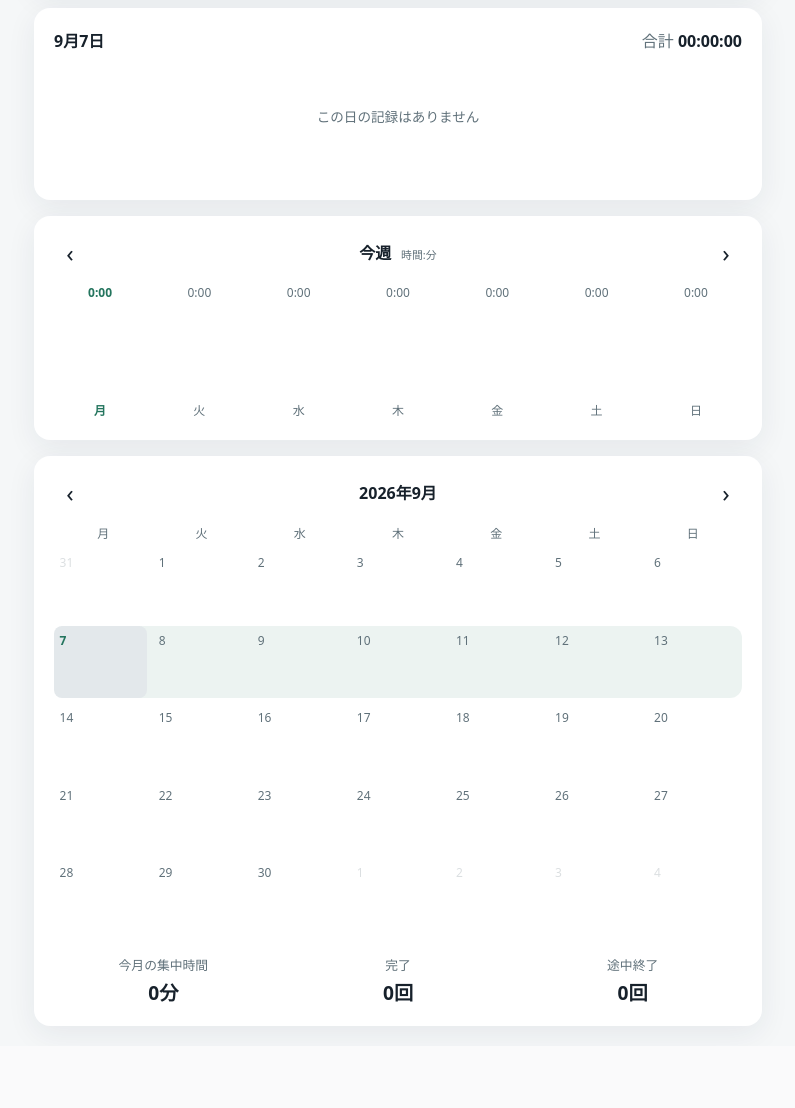
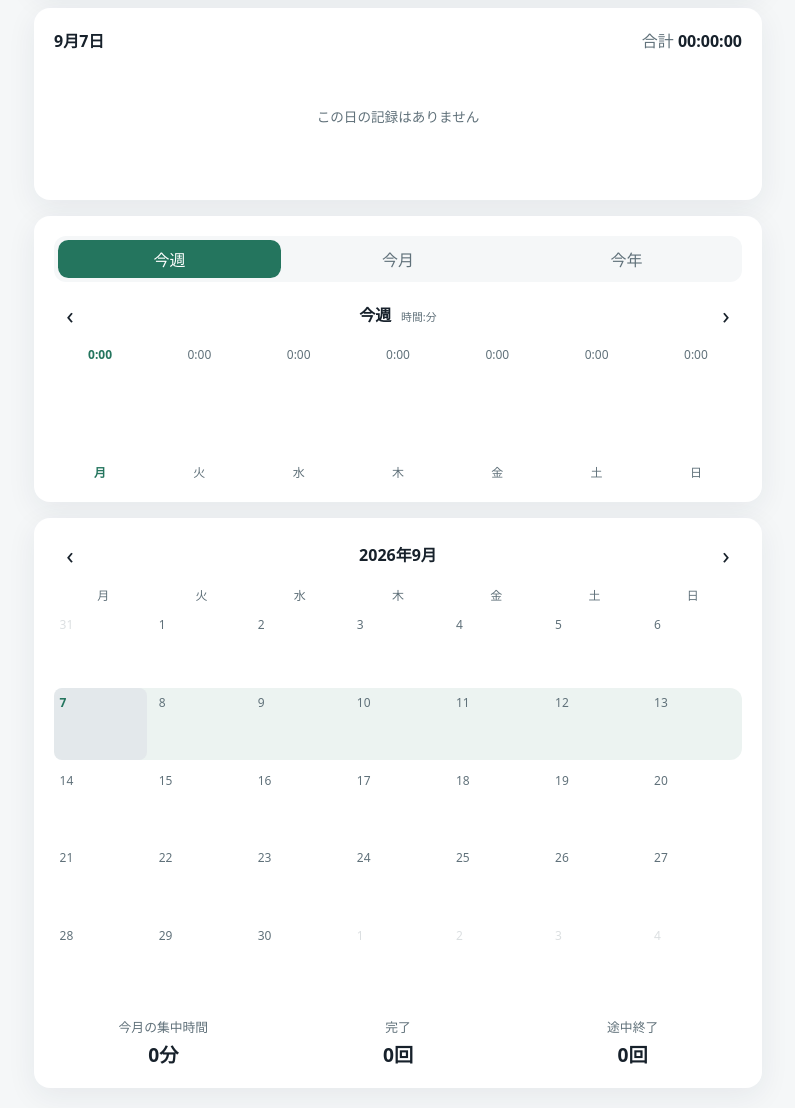
Before and after one commit to shogogoto/web-timer, a FastAPI app: page / in a window 1280 px wide. Shown: the part 644-1752 px from the top of the page, without its empty margins (242-1037 px from the left). Before the commit the page ends 1680 px from the top, so only its background shows below. Run offline with FastAPI, Linux system fonts and the light colour scheme; the visitor is signed in with stand-in values (Sample User, id 1); tables that the repository leaves empty hold one stand-in row (values such as "Sample post").

Commit message:
Improve timer focus pressure and activity charts

```diff
--- a/app/main.py
+++ b/app/main.py
@@ -248,16 +248,21 @@ def activity_summary(
     month_start = (target_month or today).replace(day=1)
     next_month = (month_start + timedelta(days=32)).replace(day=1)
     previous_month = (month_start - timedelta(days=1)).replace(day=1)
+    year_start = month_start.replace(month=1)
+    next_year = year_start.replace(year=year_start.year + 1)
     today_start_utc = datetime.combine(today, datetime.min.time(), TZ).astimezone(timezone.utc)
     today_end_utc = datetime.combine(today + timedelta(days=1), datetime.min.time(), TZ).astimezone(timezone.utc)
     week_start_utc = datetime.combine(week_start, datetime.min.time(), TZ).astimezone(timezone.utc)
     week_end_utc = datetime.combine(week_start + timedelta(days=7), datetime.min.time(), TZ).astimezone(timezone.utc)
     month_start_utc = datetime.combine(month_start, datetime.min.time(), TZ).astimezone(timezone.utc)
     month_end_utc = datetime.combine(next_month, datetime.min.time(), TZ).astimezone(timezone.utc)
+    year_start_utc = datetime.combine(year_start, datetime.min.time(), TZ).astimezone(timezone.utc)
+    year_end_utc = datetime.combine(next_year, datetime.min.time(), TZ).astimezone(timezone.utc)
     ranges = sorted([
         (today_start_utc, today_end_utc),
         (week_start_utc, week_end_utc),
         (month_start_utc, month_end_utc),
+        (year_start_utc, year_end_utc),
     ])
     merged_ranges: list[tuple[datetime, datetime]] = []
     for range_start, range_end in ranges:
@@ -406,6 +411,32 @@ def activity_summary(
         } for day in dates])
 
     month_seconds = sum(seconds for day, seconds in daily_seconds.items() if day.month == month_start.month and day.year == month_start.year)
+    month_week_bars = []
+    month_week_totals = []
+    for dates in calendar.Calendar(firstweekday=0).monthdatescalendar(month_start.year, month_start.month):
+        in_month = [day for day in dates if day.month == month_start.month]
+        seconds = sum(daily_seconds.get(day, 0) for day in in_month)
+        month_week_totals.append((in_month, seconds))
+    month_week_max = max((seconds for _, seconds in month_week_totals), default=0)
+    for index, (dates, seconds) in enumerate(month_week_totals, start=1):
+        month_week_bars.append({
+            "label": f"{index}週",
+            "duration": format_hours_colon_minutes(seconds),
+            "duration_long": format_hours_minutes(seconds),
+            "percent": round(seconds / month_week_max * 100) if month_week_max else 0,
+            "range": f"{dates[0].month}/{dates[0].day}〜{dates[-1].month}/{dates[-1].day}",
+        })
+    year_month_totals = [
+        sum(seconds for day, seconds in daily_seconds.items() if day.year == year_start.year and day.month == month)
+        for month in range(1, 13)
+    ]
+    year_month_max = max(year_month_totals, default=0)
+    year_month_bars = [{
+        "label": f"{month}月",
+        "duration": format_hours_colon_minutes(seconds),
+        "duration_long": format_hours_minutes(seconds),
+        "percent": round(seconds / year_month_max * 100) if year_month_max else 0,
+    } for month, seconds in enumerate(year_month_totals, start=1)]
     month_prefix = f"{month_start.year:04d}-{month_start.month:02d}-"
     month_completed = sum(detail["completed"] for date, detail in daily_details.items() if date.startswith(month_prefix))
     month_stopped = sum(detail["stopped"] for date, detail in daily_details.items() if date.startswith(month_prefix))
@@ -457,6 +488,9 @@ def activity_summary(
         "next_month": next_month.strftime("%Y-%m"),
         "month_seconds": month_seconds,
         "month_minutes": month_seconds // 60,
+        "month_week_bars": month_week_bars,
+        "year_label": f"{year_start.year}年",
+        "year_month_bars": year_month_bars,
         "month_completed": month_completed,
         "month_stopped": month_stopped,
         "month_weeks": month_weeks,
--- a/app/static/app.js
+++ b/app/static/app.js
@@ -132,7 +132,7 @@ function studyTimer(initial, defaultSeconds, activityDetails, todayDate) {
     async handleTimerHotkey(event) {
       if (event.repeat || event.ctrlKey || event.altKey || event.metaKey || event.shiftKey) return;
       const toggleKey = event.key === ' ' || event.key === 'Enter';
-      const finishKey = event.key === 'Escape';
+      const finishKey = event.key === 'End';
       if (!toggleKey && !finishKey) return;
       const target = event.target;
       if (toggleKey && target instanceof Element && (target.isContentEditable || target.closest('input, textarea, select, button, a'))) return;
@@ -163,7 +163,7 @@ function studyTimer(initial, defaultSeconds, activityDetails, todayDate) {
     async setTimer() { try { this.unlockAudio(); await this.askNotification(); const r=await this.request('/api/sessions',{planned_seconds:this.selectedSeconds}); this.sessionId=r.id; this.plannedSeconds=this.selectedSeconds; this.remaining=r.remaining; this.phase=r.status; this.runClock(); } catch(e){this.error=e.message} },
     async start() { try { this.unlockAudio(); const r=await this.request(`/api/sessions/${this.sessionId}/start`); this.remaining=r.remaining; this.phase='running'; this.runClock(); } catch(e){this.error=e.message} },
     runClock() { clearInterval(this.interval); this.endAt=Date.now()+this.remaining*1000; this.faviconSignature=null; this.updateFavicon(); this.interval=setInterval(()=>{this.remaining=Math.max(0,Math.ceil((this.endAt-Date.now())/1000)); this.updateFavicon(); if(this.remaining===0)this.finish(true)},250); },
-    async pause() { try { const r=await this.request(`/api/sessions/${this.sessionId}/pause`); clearInterval(this.interval); this.remaining=r.remaining; this.phase='paused'; this.faviconSignature=null; this.updateFavicon(); } catch(e){this.error=e.message} },
+    async pause() { if(!confirm('一時停止中は集中時間に加算されません。タイマーをやり切らず、一時停止しますか？'))return; try { const r=await this.request(`/api/sessions/${this.sessionId}/pause`); clearInterval(this.interval); this.remaining=r.remaining; this.phase='paused'; this.faviconSignature=null; this.updateFavicon(); } catch(e){this.error=e.message} },
     async resume() { try { const r=await this.request(`/api/sessions/${this.sessionId}/resume`); this.remaining=r.remaining; this.phase='running'; this.runClock(); } catch(e){this.error=e.message} },
     async finish(completed) { try { clearInterval(this.interval); if(completed){this.phase='finished'; this.remaining=0; this.faviconSignature=null; this.updateFavicon(); this.ring();} else restoreDefaultFavicon(); await this.request(`/api/sessions/${this.sessionId}/finish`); if(completed) setTimeout(()=>location.reload(),2800); else location.reload(); } catch(e){this.error=e.message} },
     async registerPushWorker() { if(!window.isSecureContext){this.error='バックグラウンド通知を使うにはHTTPSでアクセスしてください'; return;} if('serviceWorker' in navigator && 'PushManager' in window) this.pushRegistration=await navigator.serviceWorker.register('/sw.js'); },
@@ -177,6 +177,7 @@ function activityExplorer(activityDetails, selectedDate) {
   return {
     activityDetails,
     selectedDate,
+    chartRange: 'week',
     selectDate(date, focusDetail = false) {
       this.selectedDate = date;
       if (!focusDetail) return;
--- a/app/static/style.css
+++ b/app/static/style.css
@@ -94,6 +94,7 @@ input, select {
   gap: .6rem;
 }
 .primary { color: var(--primary-text); background: var(--primary); }
+.penalty { color: var(--danger); background: color-mix(in srgb, var(--danger) 12%, transparent); border: 1px solid color-mix(in srgb, var(--danger) 45%, transparent); }
 .big { min-width: 12rem; font-size: 1.3rem; }
 .danger { color: var(--danger); background: none; }
 .error { min-height: 1.5rem; color: var(--danger); }
@@ -143,6 +144,14 @@ input, select {
 .month-heading a, .week-heading a { display: grid; place-items: center; width: 2rem; height: 2rem; color: var(--text); border-radius: 50%; text-decoration: none; font-size: 1.5rem; }
 .month-heading a:hover, .week-heading a:hover { background: var(--control); }
 .week-chart { height: 8.5rem; display: grid; grid-template-columns: repeat(7, 1fr); gap: .45rem; margin-top: 1rem; }
+.range-switch { display: grid; grid-template-columns: repeat(3, 1fr); gap: .35rem; margin-bottom: 1rem; padding: .25rem; background: var(--background); border-radius: .75rem; }
+.range-switch button { padding: .45rem; color: var(--muted); background: transparent; }
+.range-switch button.selected { color: var(--primary-text); background: var(--primary); }
+.period-title { margin: .35rem 0 0; text-align: center; font-size: 1rem; }
+.period-title small { margin-left: .35rem; color: var(--muted); font-size: .68rem; font-weight: 400; }
+.month-period-chart { grid-template-columns: repeat(6, 1fr); }
+.period-chart-scroll { overflow-x: auto; }
+.year-period-chart { min-width: 42rem; grid-template-columns: repeat(12, 1fr); }
 .week-day { min-width: 0; padding: 0; display: grid; grid-template-rows: 1rem 1fr 1.2rem; gap: .25rem; text-align: center; color: var(--muted); background: transparent; border-radius: .35rem; font-size: .75rem; }
 .week-day:hover { filter: none; }
 .week-day.current { color: var(--primary); font-weight: 700; }
--- a/app/templates/timer.html
+++ b/app/templates/timer.html
@@ -19,10 +19,10 @@
       </div>
     </template>
     <template x-if="phase === 'ready'"><button class="primary big" @click="start">開始</button></template>
-    <template x-if="phase === 'running'"><div class="stack"><button class="primary big" @click="pause">一時停止</button><button class="danger" @click="finish(false)">終了</button></div></template>
+    <template x-if="phase === 'running'"><div class="stack"><button class="penalty big" @click="pause">一時停止（ペナルティ）</button><button class="danger" @click="finish(false)">終了</button></div></template>
     <template x-if="phase === 'paused'"><div class="stack"><button class="primary big" @click="resume">再開</button><button class="danger" @click="finish(false)">終了</button></div></template>
     <template x-if="phase === 'finished'"><div class="finished"><strong>🔔 時間になりました</strong><span>記録を保存しています</span></div></template>
-    <p class="hotkey-hint" x-cloak x-show="['select','ready','running','paused'].includes(phase)"><kbd>Space</kbd> / <kbd>Enter</kbd> で操作 <span x-show="['running','paused'].includes(phase)">・<kbd>Esc</kbd> で終了</span></p>
+    <p class="hotkey-hint" x-cloak x-show="['select','ready','running','paused'].includes(phase)"><kbd>Space</kbd> / <kbd>Enter</kbd> で操作 <span x-show="['running','paused'].includes(phase)">・<kbd>End</kbd> で終了</span></p>
     <p class="error" x-text="error"></p>
   </section>
   <section id="activity-grid" class="activity-grid" x-data='activityExplorer({{ activity.details | tojson }}, {{ activity.selected_date | tojson }})' hx-boost="true" hx-target="#activity-grid" hx-select="#activity-grid" hx-swap="outerHTML transition:true" hx-push-url="true" hx-indicator="#activity-grid">
@@ -47,12 +47,18 @@
       </div>
     </article>
     <article class="summary-card weekly-summary">
-      <div class="summary-heading week-heading">
-        <a href="/?week={{ activity.previous_week }}&month={{ activity.previous_week_month }}" aria-label="前週">‹</a>
-        <h2>{{ activity.week_label }} <small>時間:分</small></h2>
-        <a href="/?week={{ activity.next_week }}&month={{ activity.next_week_month }}" aria-label="翌週">›</a>
+      <div class="range-switch" role="group" aria-label="棒グラフの期間">
+        <button type="button" @click="chartRange='week'" :class="{'selected':chartRange==='week'}">今週</button>
+        <button type="button" @click="chartRange='month'" :class="{'selected':chartRange==='month'}">今月</button>
+        <button type="button" @click="chartRange='year'" :class="{'selected':chartRange==='year'}">今年</button>
       </div>
-      <div class="week-chart">
+      <div x-show="chartRange === 'week'">
+        <div class="summary-heading week-heading">
+          <a href="/?week={{ activity.previous_week }}&month={{ activity.previous_week_month }}" aria-label="前週">‹</a>
+          <h2>{{ activity.week_label }} <small>時間:分</small></h2>
+          <a href="/?week={{ activity.next_week }}&month={{ activity.next_week_month }}" aria-label="翌週">›</a>
+        </div>
+        <div class="week-chart">
         {% for day in activity.week %}
         <button type="button" @click="selectDate('{{ day.date }}', true)" :class="{'selected':selectedDate==='{{ day.date }}'}" class="week-day{% if day.is_today %} current{% endif %}" title="{{ day.label }}曜日: {{ day.duration_long }}">
           <span class="bar-value">{{ day.duration }}</span>
@@ -60,6 +66,19 @@
           <span>{{ day.label }}</span>
         </button>
         {% endfor %}
+        </div>
+      </div>
+      <div x-cloak x-show="chartRange === 'month'">
+        <h2 class="period-title">{{ activity.month_label }} <small>週ごとの合計</small></h2>
+        <div class="week-chart period-chart month-period-chart">
+          {% for item in activity.month_week_bars %}<div class="week-day" title="{{ item.range }}: {{ item.duration_long }}"><span class="bar-value">{{ item.duration }}</span><div class="bar-track"><div class="bar" style="height:{{ item.percent }}%"></div></div><span>{{ item.label }}</span></div>{% endfor %}
+        </div>
+      </div>
+      <div x-cloak x-show="chartRange === 'year'">
+        <h2 class="period-title">{{ activity.year_label }} <small>月ごとの合計</small></h2>
+        <div class="period-chart-scroll"><div class="week-chart period-chart year-period-chart">
+          {% for item in activity.year_month_bars %}<div class="week-day" title="{{ item.label }}: {{ item.duration_long }}"><span class="bar-value">{{ item.duration }}</span><div class="bar-track"><div class="bar" style="height:{{ item.percent }}%"></div></div><span>{{ item.label }}</span></div>{% endfor %}
+        </div></div>
       </div>
     </article>
     <article class="summary-card monthly-summary">
```
Also changed, not shown: app/templates/admin_user.html (+24 -5 lines), tests/test_activity.py (+23 -0 lines), tests/test_static_version.py (+20 -2 lines).
